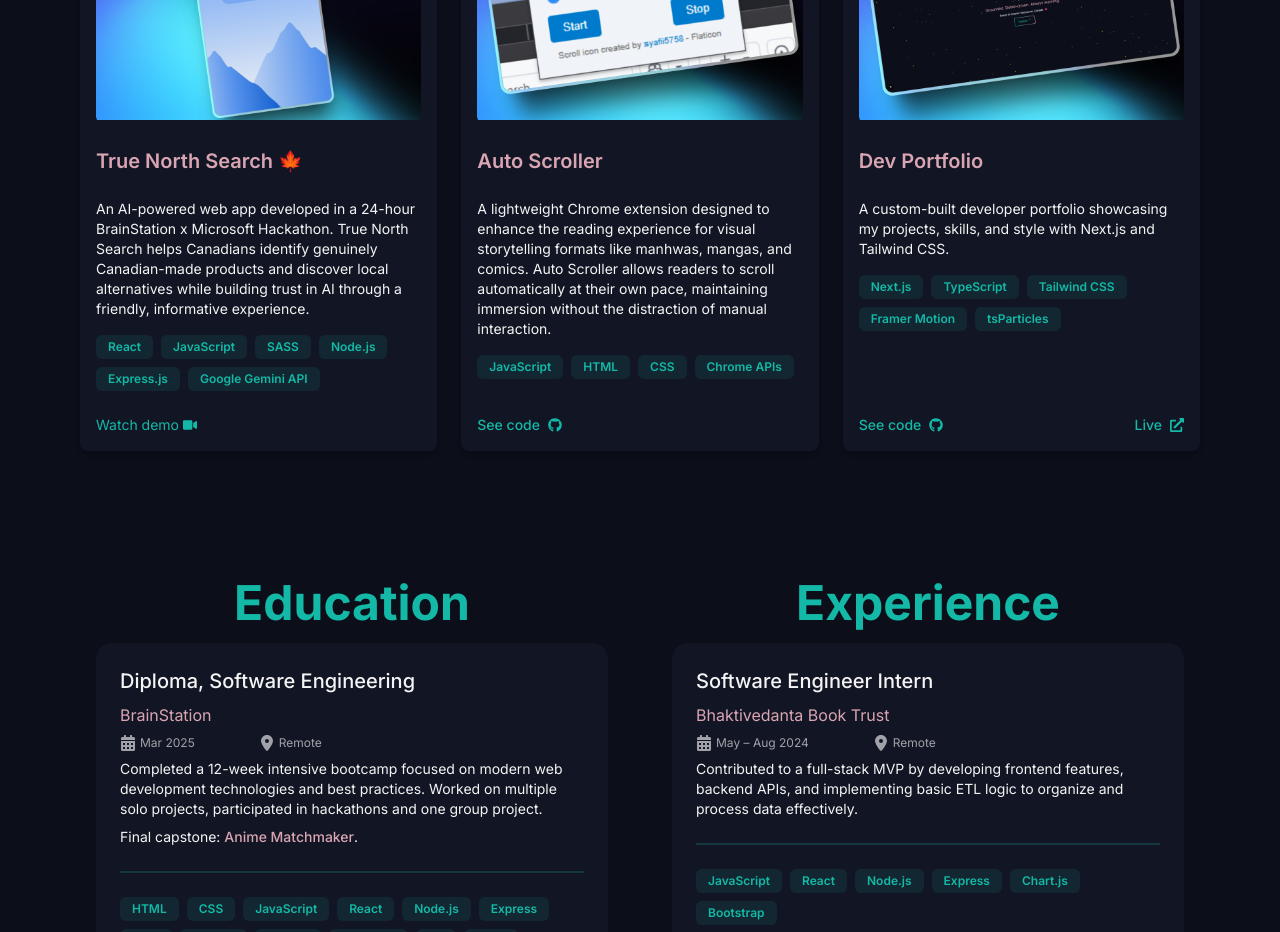
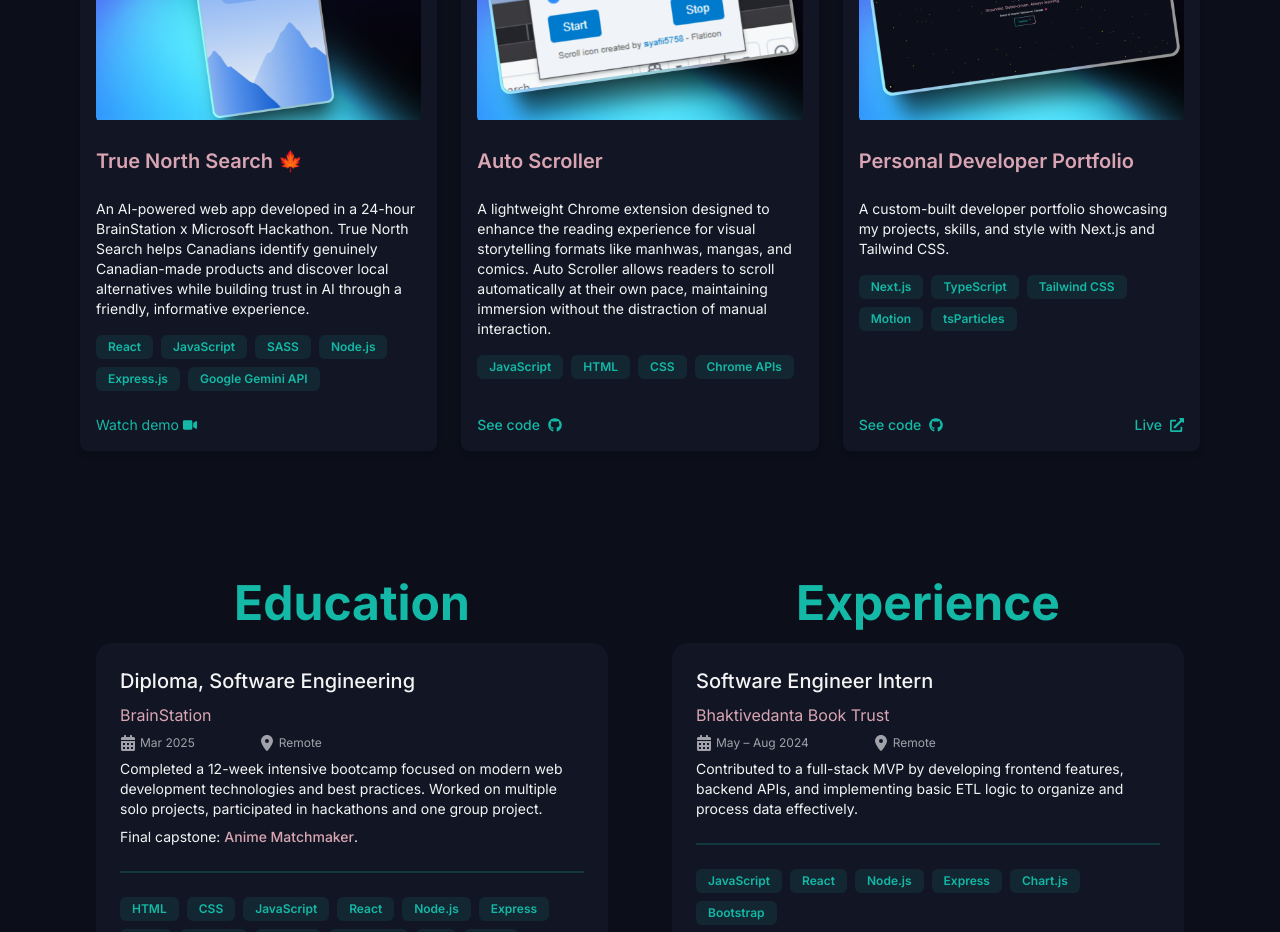
Before and after one commit to dpurkays/portfolio, a Next.js app: page / in a window 1280 px wide. Shown: the part 2320-3252 px from the top of the page. Built offline with nearby package versions, Linux system fonts and the light colour scheme.

Commit message:
Change wording Framer Motion to Motion

```diff
--- a/src/constants/ProjectList.ts
+++ b/src/constants/ProjectList.ts
@@ -115,7 +115,7 @@ export const projectList: Project[] = [
   {
     id: 4,
     slug: "portfolio",
-    title: "Dev Portfolio",
+    title: "Personal Developer Portfolio",
     description:
       "A custom-built developer portfolio showcasing my projects, skills, and style with Next.js and Tailwind CSS.",
     image: "/images/portfolio.png",
@@ -124,24 +124,24 @@ export const projectList: Project[] = [
     challenge:
       "As a developer, I needed a space to showcase my work beyond GitHub repositories. I wanted to create a portfolio that reflects my personality, demonstrates my technical skills, and highlights the projects I’ve worked on in a visually engaging and organized way.",
     solution:
-      "I built a personal portfolio site using Next.js, styled with Tailwind CSS, and added interactive animations using Framer Motion. The site includes dedicated sections for project case studies, and an about page to present a holistic view of who I am as a developer.",
+      "I built a personal portfolio site using Next.js, styled with Tailwind CSS, and added interactive animations using Motion. The site includes dedicated sections for project case studies, and an about page to present a holistic view of who I am as a developer.",
     techStack: [
       "Next.js",
       "TypeScript",
       "Tailwind CSS",
-      "Framer Motion",
+      "Motion",
       "tsParticles",
     ],
     features: [
       "Responsive design",
       "Dynamic project section with detail pages",
-      "Subtle UI animations using Framer Motion",
+      "Subtle UI animations using Motion",
       "Animated background using tsParticles",
       "Modular and reusable components for scalability",
     ],
     obstacles:
-      "One of the biggest challenges was translating my creative ideas into a clean, functional layout. I had multiple design inspirations but struggled to decide on a cohesive aesthetic. I learned Tailwind CSS and animation tools like Framer Motion and tsParticles on the fly while building the site, which added to the complexity.",
+      "One of the biggest challenges was translating my creative ideas into a clean, functional layout. I had multiple design inspirations but struggled to decide on a cohesive aesthetic. I learned Tailwind CSS and animation tools like Motion and tsParticles on the fly while building the site, which added to the complexity.",
     learnings:
-      "This project gave me hands-on experience with Next.js, Tailwind CSS, and Framer Motion, deepening my understanding of component-based architecture and animation in modern web development. I also learned the importance of having a distinct UI mockup before development. Being indecisive with design led to time-consuming revisions.",
+      "This project gave me hands-on experience with Next.js, Tailwind CSS, and Motion, deepening my understanding of component-based architecture and animation in modern web development. I also learned the importance of having a distinct UI mockup before development. Being indecisive with design led to time-consuming revisions.",
   },
 ];
```
